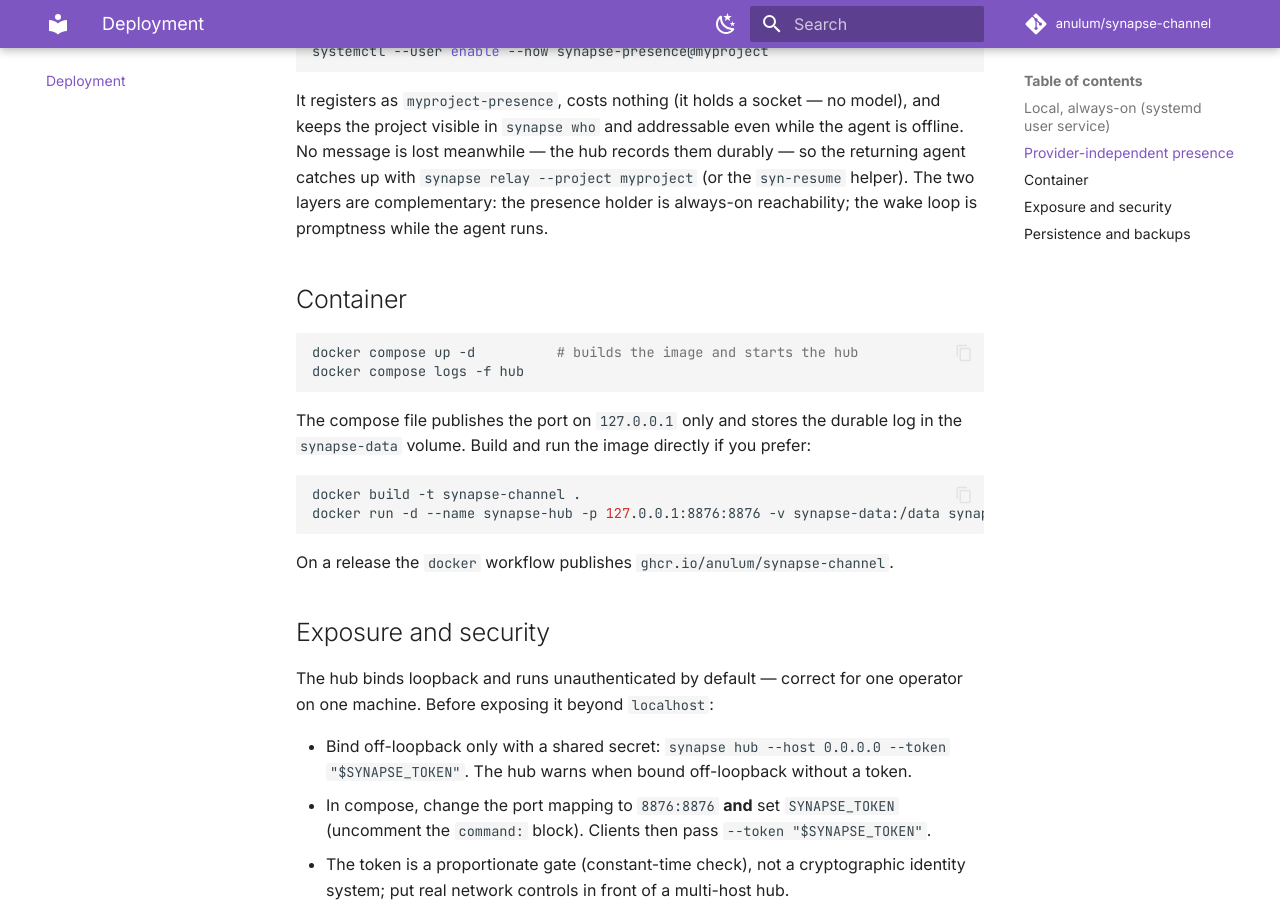
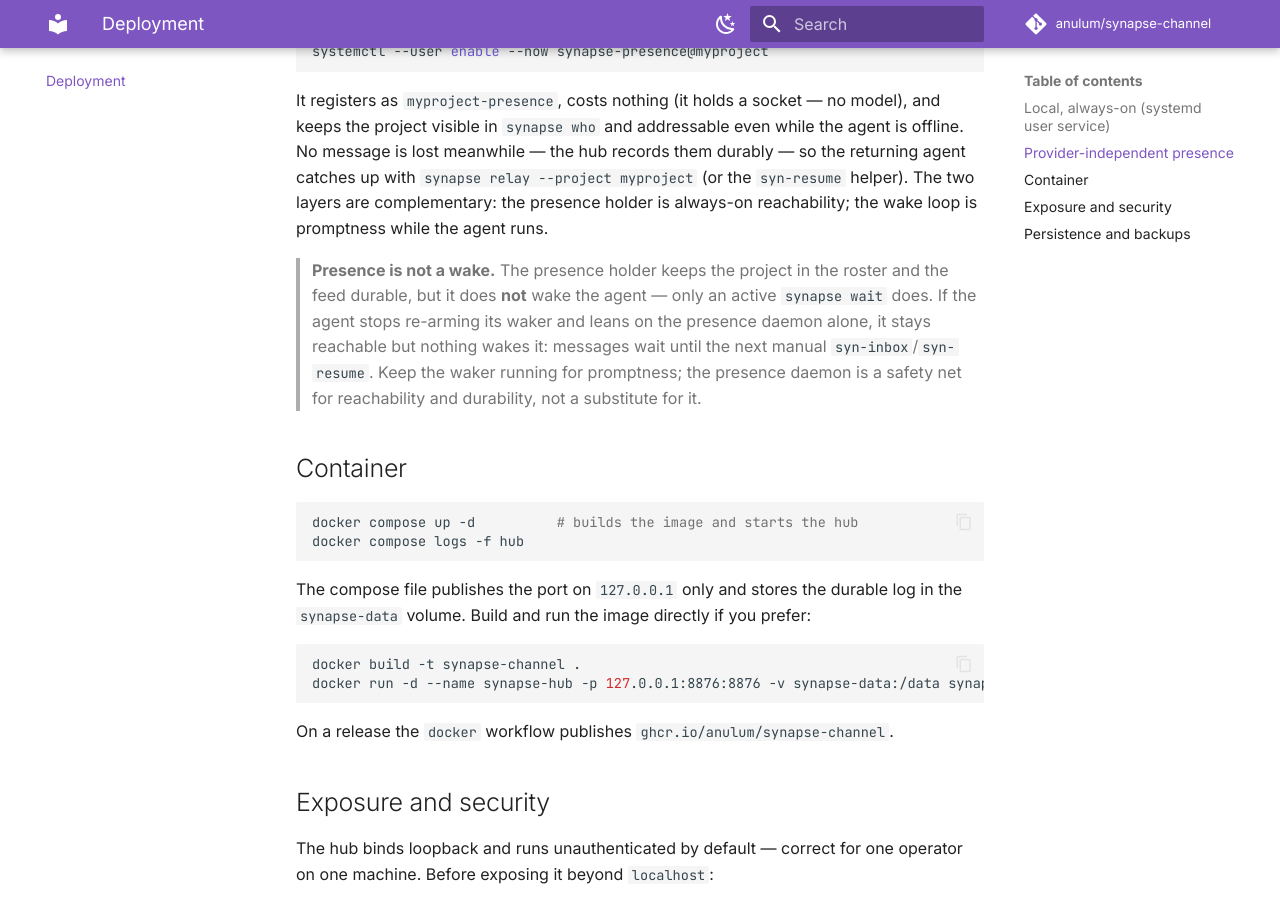
Before and after one commit to anulum/synapse-channel, an MkDocs documentation site: the page built from docs/deployment.md, in a window 1280 px wide and 900 px high, scrolled down 906 px. Built offline with MkDocs 1.6.1 and Material for MkDocs 9.7.7, drawn with Linux system fonts in a browser that asks for light colours; comment, search, counter and statistics services are not loaded.

Commit message:
Document that presence is not a wake in the deployment guide
Clarify in the provider-independent-presence section that the presence holder keeps
a project reachable and the feed durable but does NOT wake the agent — only an
active `synapse wait` does. Leaning on the presence daemon alone leaves a project
reachable yet silent until the next manual catch-up.

Authored by Anulum Fortis & Arcane Sapience (protoscience@anulum.li)

````diff
--- a/docs/deployment.md
+++ b/docs/deployment.md
@@ -51,6 +51,13 @@
 `syn-resume` helper). The two layers are complementary: the presence holder is
 always-on reachability; the wake loop is promptness while the agent runs.
 
+> **Presence is not a wake.** The presence holder keeps the project in the roster and
+> the feed durable, but it does **not** wake the agent — only an active `synapse wait`
+> does. If the agent stops re-arming its waker and leans on the presence daemon alone,
+> it stays reachable but nothing wakes it: messages wait until the next manual
+> `syn-inbox`/`syn-resume`. Keep the waker running for promptness; the presence daemon
+> is a safety net for reachability and durability, not a substitute for it.
+
 ## Container
 
 ```bash
````
